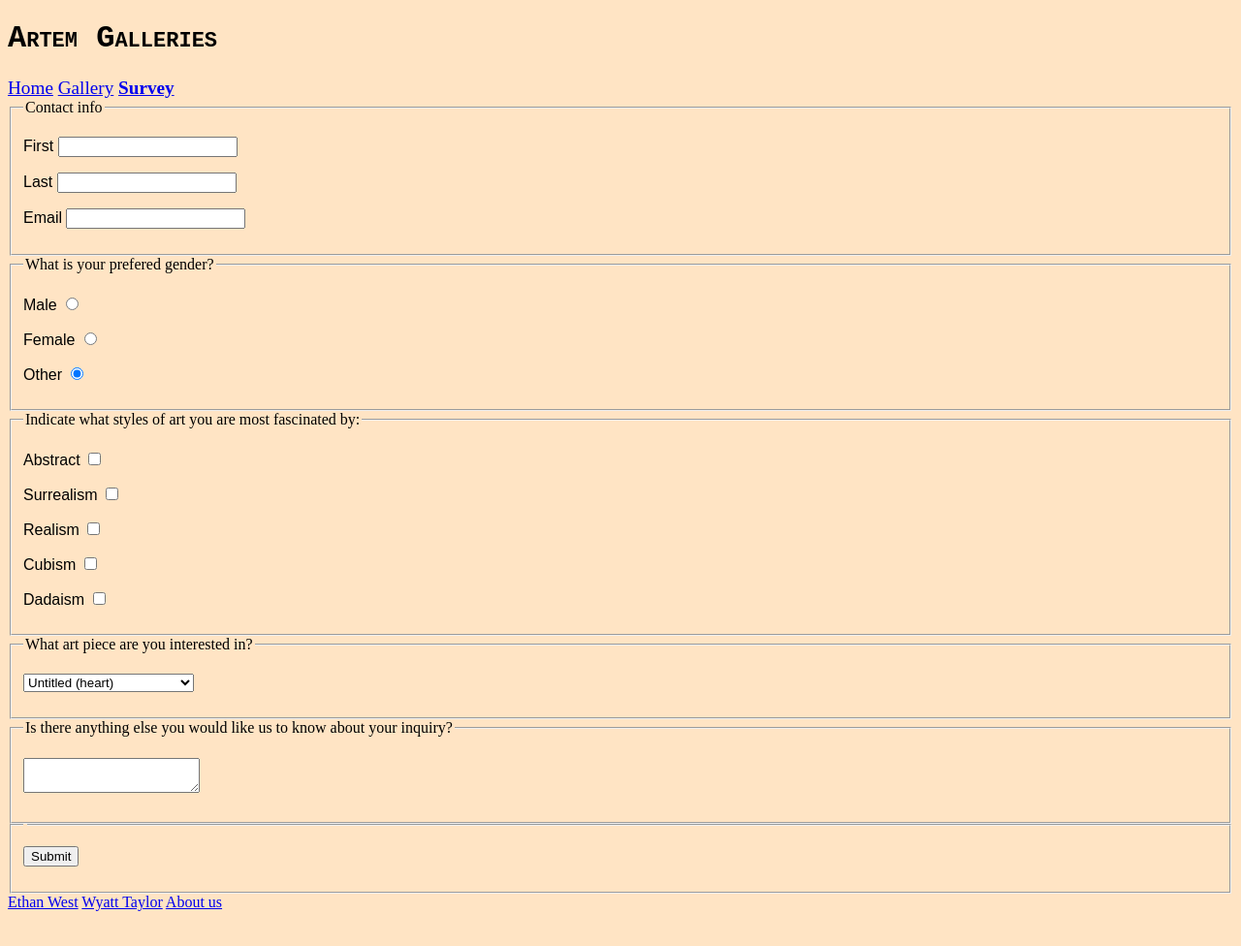
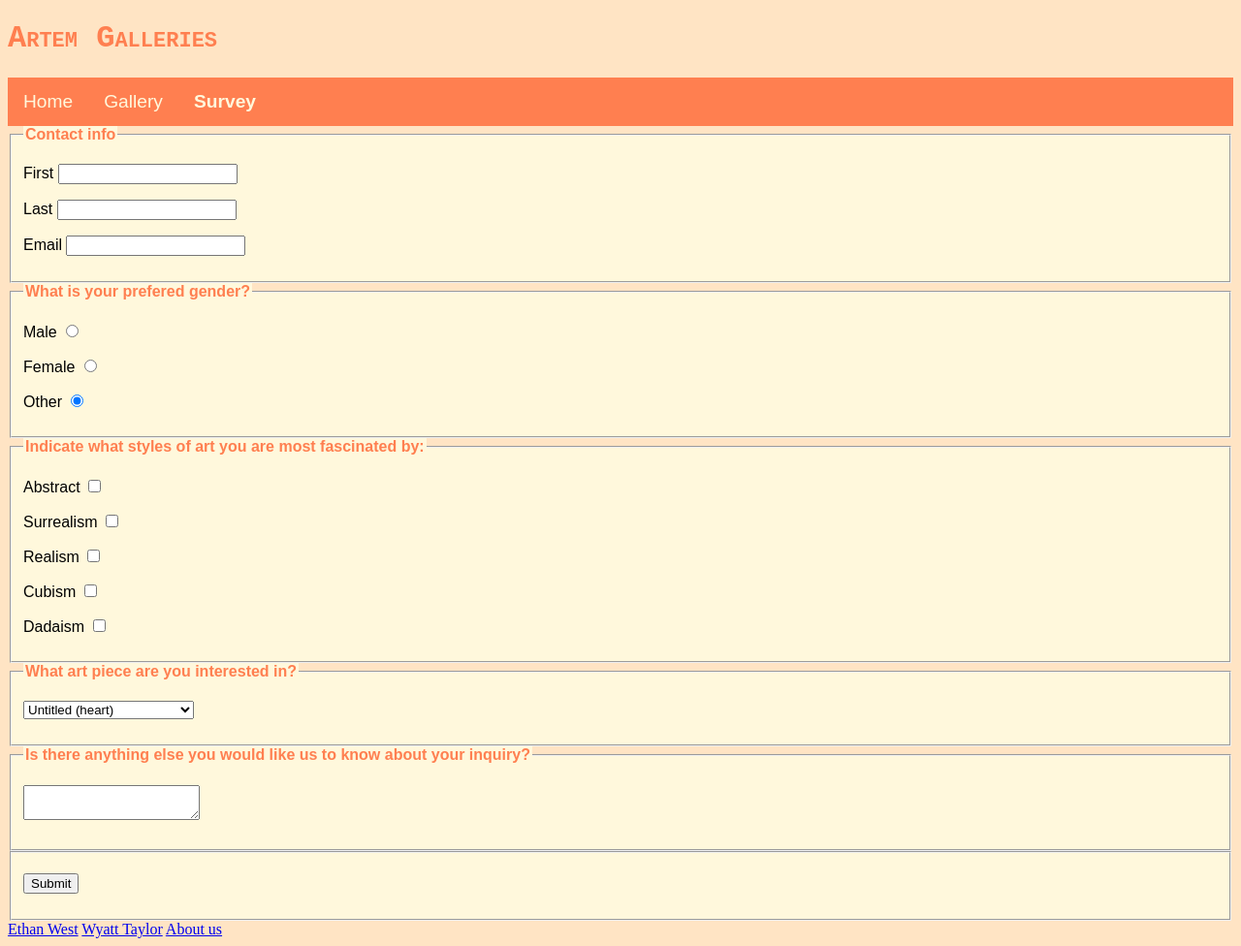
Before and after one commit to ewestthan/CS008-Final-Project, a PHP site: page /form.php in a window 1280 px wide. Shown: the whole page at 97% size. Before the commit the page ends 940 px from the top, so only its background shows below. Run offline with PHP 8.4, Linux system fonts and the light colour scheme; some libraries are stand-ins or nearby versions.

Commit message:
CSS implementation

```diff
--- a/about.php
+++ b/about.php
@@ -5,15 +5,15 @@
             <h2>Ethan West</h2>
             <p>Ethan is a rising junior at the University of Vermont, majoring in Computer Science and minoring in Psychology. He grew up in Philadelphia, Pennsylvania, where his dear mother and father still live. He is an avid rock climber, and spends his days holding on to large rocks and trying to find the easiest way to climb up the hardest part of the boulders. You can also find him jamming along to the Grateful Dead or Pink Floyd on the guitar. </p>
             <figure>
-                <img alt="Ethan" src="images/Ethan.jpeg">
+                <img class="small" alt="Ethan" src="images/Ethan.jpeg">
                 <figcaption>Ethan</figcaption>
             </figure>
         </section>
         <section>
             <h2>Wyatt Taylor</h2>
-            <p>Wyatt is a Film and Television student at UVM working to hopefully enter the wider industry and learn more about media as a whole. They’ve had the art world on their mind since they were very young, being raised by a similarly art-minded mother who encouraged them to be creative. This interest in art has helped them create this site for the (fictional) Artem Galleries, and a lot of the selected gallery pieces are from artists they’ve appreciated the work of over the years. Some bonus fun facts: Their family has had two dogs, but they want to eventually get a cat when they get my own apartment, and they’re a big fan of coffee</p>
+            <p>Wyatt is a Film and Television student at UVM working to hopefully enter the wider industry and learn more about media as a whole. They’ve had the art world on their mind since they were very young, being raised by a similarly art-minded mother who encouraged them to be creative. This interest in art has helped them create this site for the (fictional) Artem Galleries, and a lot of the selected gallery pieces are from artists they’ve appreciated the work of over the years. Some bonus fun facts: Their family has had two dogs, but they want to eventually get a cat when they get my own apartment, and they’re a big fan of coffee.</p>
             <figure>
-                <img alt="Wyatt" src="images/Wyatt.jpeg">
+                <img class="small" alt="Wyatt" src="images/Wyatt.jpeg">
                 <figcaption>Wyatt</figcaption>
             </figure>
         </section>
--- /dev/null
+++ b/css/custom-phone.css
@@ -0,0 +1,9 @@
+nav, header {
+    position: relative;
+}
+.haring,.monet,.mondrian,.hopper {
+    max-width: 1000%;
+}
+.small {
+    width: 50%;
+}
--- a/css/custom.css
+++ b/css/custom.css
@@ -1,17 +1,44 @@
 
 html{
     background-color: bisque;
+}
+h1 {
+    color: coral;
 }
 h1, h2{
     font-family: 'Courier New', Courier, monospace;
     font-variant: small-caps;
 }
 nav {
-    flex: 0 1 5%;
     font-size: larger;
+    background-color: coral;
+    overflow: hidden;
+}
+legend {
+    background-color: cornsilk;
+    color: coral;
+    font-family: Arial, Helvetica, sans-serif;
+    font-weight: bold;
+}
+nav a {
+    float: left;
+    display: block;
+    color: cornsilk;
+    text-align: center;
+    padding: 14px 16px;
+    text-decoration: none;
+    font-family: Arial, Helvetica, sans-serif;
 }
 p {
     font-family:Arial, Helvetica, sans-serif
+}
+img {
+    max-width: 100%;
+    border: 5px solid coral;
+}
+fieldset {
+    background-color: cornsilk;
+    overflow: hidden;
 }
 .activePage {
     font-weight: bold;
@@ -33,3 +60,13 @@ p {
     'text-two image';
     align-content: space-evenly;
 }
+.haring,.monet,.mondrian,.hopper {
+    float: left;
+}
+.img-container {
+    width: 25%;
+    padding: 5px;
+}
+.small {
+      width: 25%;
+}
--- a/form.php
+++ b/form.php
@@ -209,7 +209,6 @@ return $data;
             </fieldset>
 <!-- submit button -->
             <fieldset class = "submit">
-                <legend></legend>
                 <p>
                     <input type="submit" name = "btnSubmit">
                 </p>
--- a/index.php
+++ b/index.php
@@ -1,7 +1,7 @@
 <?php include 'top.php';?>
 <main class="grid-container">
         <section class="textGrid">
-        <h1>Welcome!</h1>
+        <h2>Welcome!</h2>
                 <p>Welcome to the home page for Artem Galleries. Our gallery serves as a place for people to view and learn about art, and a place where pieces can be bought. We directly support and work alongside artists in all that we do, and help them make sure that each piece is to the highest quality.</p>
         </section>
         <section class="textGridTwo">
```
Also changed, not shown: gallery.php (+6 -4 lines), css/custom-tablet.css (added), images/Wyatt.jpeg, 1 other file.
